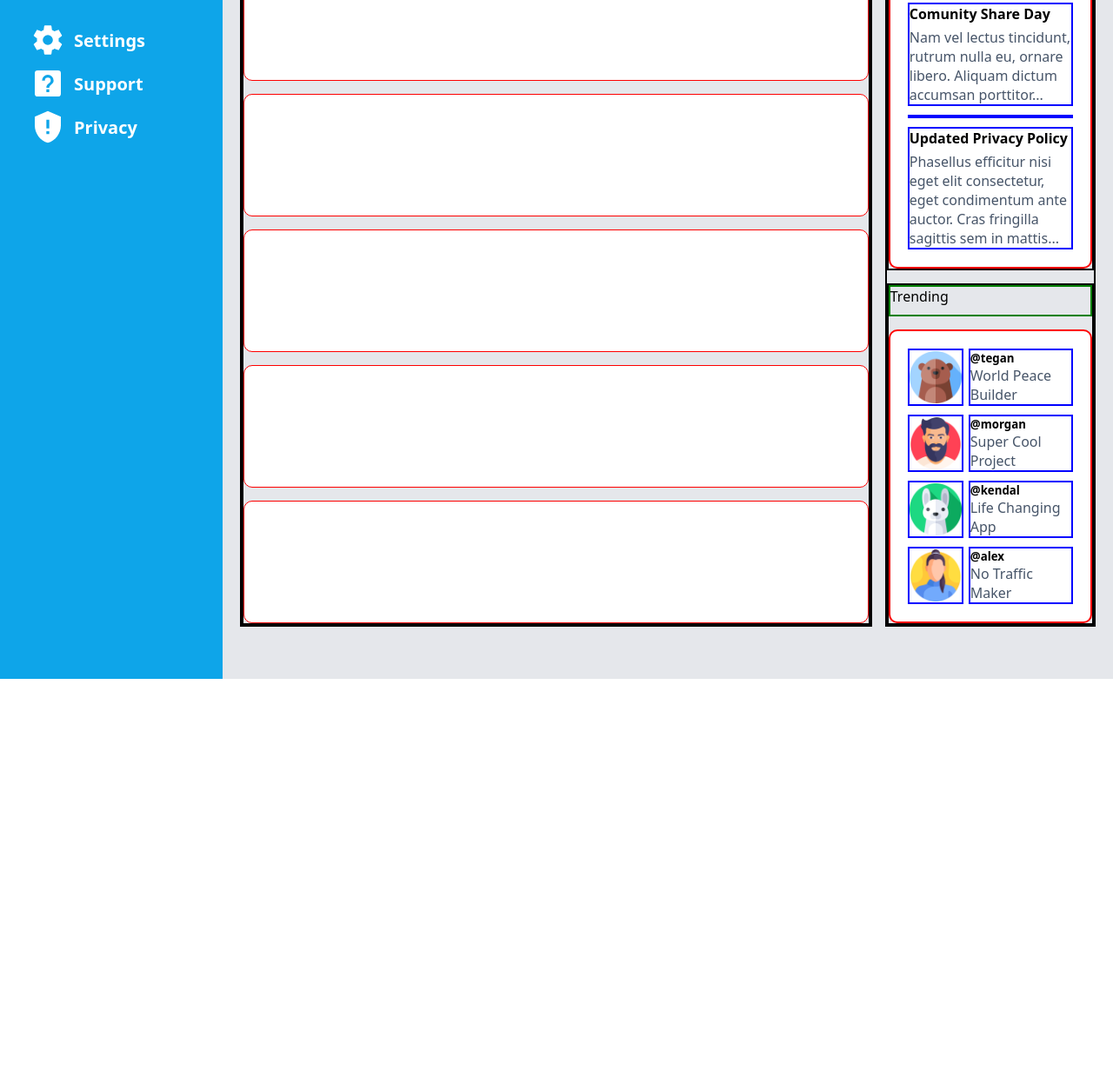
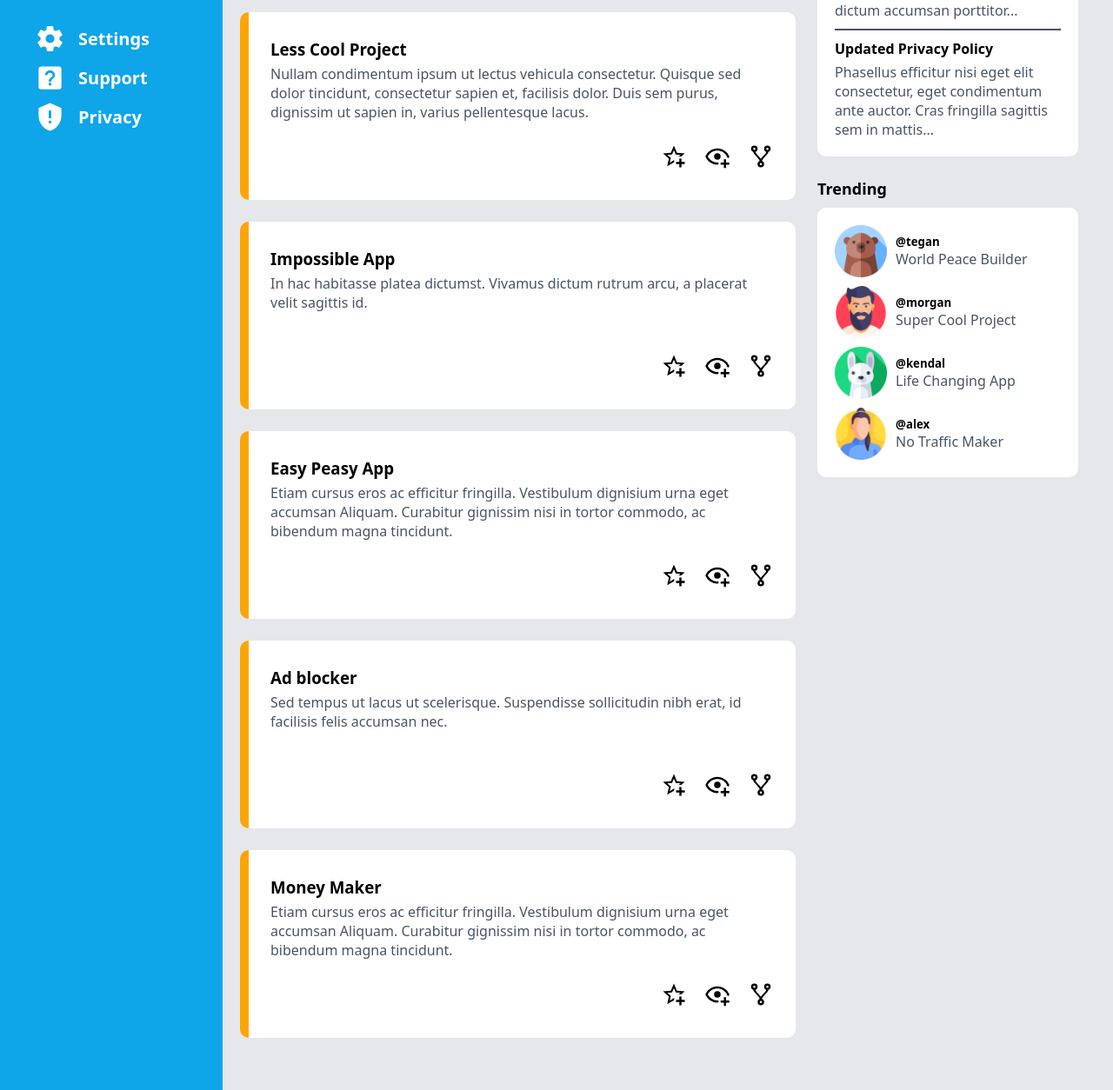
Before and after one commit to Kondorcom/odin_admin_dashboard, a plain HTML site: page index.html in a window 1280 px wide. Shown: the part 456-1710 px from the top of the page at 87% size. Before the commit the page ends 1237 px from the top, so only its background shows below. Drawn offline with Linux system fonts and the light colour scheme.

Commit message:
Ok for now

```diff
--- a/index.html
+++ b/index.html
@@ -126,19 +126,78 @@
                 <div class="main_content_title">Your Projects</div>
                 <div class="content_tabs">
                     <div>
+                        <div>
+                            <h3>Super Cool Project</h3>
+                            <p>Sed tempus ut lacus ut scelerisque. Suspendisse sollicitudin nibh erat, id facilisis felis accumsan nec.</p>
+                        </div>
+                        <div class="content_tab_grid">
+                            <div></div>
+                            <div><img src="svgs/star-plus-outline.svg" alt=""></div>
+                            <div><img src="svgs/eye-plus-outline.svg" alt=""></div>
+                            <div><img src="svgs/source-fork.svg" alt=""></div>
+                        </div>
 
                     </div>
                     <div>
+                        <div>
+                            <h3>Less Cool Project</h3>
+                            <p>Nullam condimentum ipsum ut lectus vehicula consectetur. Quisque sed dolor tincidunt, consectetur sapien et, facilisis dolor. Duis sem purus, dignissim ut sapien in, varius pellentesque lacus.</p>
+                        </div>
+                        <div class="content_tab_grid">
+                            <div></div>
+                            <div><img src="svgs/star-plus-outline.svg" alt=""></div>
+                            <div><img src="svgs/eye-plus-outline.svg" alt=""></div>
+                            <div><img src="svgs/source-fork.svg" alt=""></div>
+                        </div>
                     </div>
                     <div>
+                        <div>
+                            <h3>Impossible App</h3>
+                            <p>In hac habitasse platea dictumst. Vivamus dictum rutrum arcu, a placerat velit sagittis id.</p>
+                        </div>
+                        <div class="content_tab_grid">
+                            <div></div>
+                            <div><img src="svgs/star-plus-outline.svg" alt=""></div>
+                            <div><img src="svgs/eye-plus-outline.svg" alt=""></div>
+                            <div><img src="svgs/source-fork.svg" alt=""></div>
+                        </div>
                     </div>
                     <div>
+                        <div>
+                            <h3>Easy Peasy App</h3>
+                            <p>Etiam cursus eros ac efficitur fringilla. Vestibulum dignisium urna eget accumsan Aliquam. Curabitur gignissim nisi in tortor commodo, ac bibendum magna tincidunt.</p>
+                        </div>
+                        <div class="content_tab_grid">
+                            <div></div>
+                            <div><img src="svgs/star-plus-outline.svg" alt=""></div>
+                            <div><img src="svgs/eye-plus-outline.svg" alt=""></div>
+                            <div><img src="svgs/source-fork.svg" alt=""></div>
+                        </div>
 
                     </div>
                     <div>
+                        <div>
+                            <h3>Ad blocker</h3>
+                            <p>Sed tempus ut lacus ut scelerisque. Suspendisse sollicitudin nibh erat, id facilisis felis accumsan nec.</p>
+                        </div>
+                        <div class="content_tab_grid">
+                            <div></div>
+                            <div><img src="svgs/star-plus-outline.svg" alt=""></div>
+                            <div><img src="svgs/eye-plus-outline.svg" alt=""></div>
+                            <div><img src="svgs/source-fork.svg" alt=""></div>
+                        </div>
                     </div>
                     <div>
-
+                        <div>
+                            <h3>Money Maker</h3>
+                            <p>Etiam cursus eros ac efficitur fringilla. Vestibulum dignisium urna eget accumsan Aliquam. Curabitur gignissim nisi in tortor commodo, ac bibendum magna tincidunt.</p>
+                        </div>
+                        <div class="content_tab_grid">
+                            <div></div>
+                            <div><img src="svgs/star-plus-outline.svg" alt=""></div>
+                            <div><img src="svgs/eye-plus-outline.svg" alt=""></div>
+                            <div><img src="svgs/source-fork.svg" alt=""></div>
+                        </div>
                     </div>
                 </div>
 
@@ -146,7 +205,7 @@
             </div>
             <div class="nav">
                 <div class="nav_top">
-                    <div class="announc">
+                    <div class="announc main_content_title">
                         Announcements
                     </div>
                     <div class="announc_content">
@@ -169,7 +228,7 @@
 
                 </div>
                 <div class="nav_bottom">
-                    <div class="trending">
+                    <div class="trending main_content_title">
                         Trending
                     </div>
                     <div class="trending_content">
--- a/styles.css
+++ b/styles.css
@@ -4,13 +4,9 @@ body, html {
     font-family: system-ui, -apple-system, BlinkMacSystemFont, 'Segoe UI', Roboto, Oxygen, Ubuntu, Cantarell, 'Open Sans', 'Helvetica Neue', sans-serif;
   }
   .container {
-    /* text-align: center; */
     height: 100%;
-    /* padding: 16px; */
     box-sizing: border-box;
     display: grid;
-    /* gap: 15px; */
-    /* grid-template: 1fr 3fr 1fr / 1fr 5fr; */
     grid-template: 1fr 5fr / 1fr 4fr;
   }
   .container > div{
@@ -28,35 +24,27 @@ body, html {
   .header_first{
     /* border: 2px solid blue; */
     display: grid;
-    /* grid-template-columns: 1fr 15fr 1fr 1fr 3fr; */
-    grid-template-columns: minmax(20px, 30px) 15fr minmax(20px, 30px) minmax(45px, 55px) 3fr;
+    grid-template-columns: minmax(20px, 30px) 20fr minmax(20px, 30px) minmax(45px, 55px) 2fr;
     grid-template-rows: minmax(30px, 55px);
     gap: 20px;
-    /* align-items: center; */
     align-self: center;
-    /* justify-items: start; */
 
   }
   .header_first > div{
     /* border: 2px solid black; */
     display: flex;
-    /* align-items: center; */
-
   }
   .search_bar{
     display: flex;
     align-items: center;
   }
-  /* .search_bar{
-    border-radius: 5px;
 
-  } */
   .header_first input[type=text] {
     background-color: #e5e7eb;
     border: none;
     border-radius: 12px;
     height: 25px;
-    width: 90%;
+    width: 80%;
   }
   .header_first_user{
     font-size: 20px;
@@ -72,18 +60,13 @@ body, html {
   .header_second{
     /* border: 2px solid brown; */
     display: grid;
-    /* grid-template-columns: 2fr 10fr 1fr 1fr 3fr; */
-    /* grid-template-columns: minmax(50px, 75px) minmax(200px, 6fr) 1fr 1fr 1fr ; */
-    grid-template-columns: minmax(60px, 75px) minmax(200px, 6fr) repeat(3, 100px);
-    grid-template-rows: minmax(30px, 75px);
+    grid-template-columns: minmax(60px, 75px) 1fr repeat(3, 100px);
     gap: 15px;
-    align-self: center;
-    /* align-items: center; */
+
   }
   .header_second > div{
     /* border: 2px solid black; */
     display: flex;
-
   }
 
   .header_welcome{
@@ -97,7 +80,6 @@ body, html {
   }
   .header_welcome_user{
     font-size: 22px;
-
   }
   .buttons{
     display: flex;
@@ -108,10 +90,7 @@ body, html {
     border: none;
     background-color: #0ea5e9;
     border-radius: 25px;
-
     padding: 10px 30px 10px 30px;
-    /* padding: 10% 30% 10% 30%; */
-    /* max-width: 100%; */
     font-weight: bold;
     color: white;
   }
@@ -120,7 +99,6 @@ body, html {
     transition: 0.3s;
     opacity: 0.9;
     }
-
 
   .sidebar{
     grid-row: 1 / 3;
@@ -134,7 +112,6 @@ body, html {
   }
   .sidebar > div{
     /* border: 1px solid black; */
-
   }
   .sidebar_top{
     display: grid;
@@ -145,16 +122,13 @@ body, html {
     /* border: 1px solid black; */
     display: flex;
     align-items: center;
-
   }
   .sidebar_bottom{
     display: grid;
-    grid-template-columns: minmax(30px, 40px) 3fr;
-    /* grid-template-rows: repeat(12, 1fr); */
-    grid-template-rows: repeat(auto-fit, minmax(30px, 40px));
+    grid-template-columns: minmax(25px, 35px) 3fr;
+    grid-template-rows: repeat(auto-fit, minmax(25px, 35px));
     gap: 10px;
-    padding-left: 15px;
-
+    padding-left: 20px; /*center bottom part of sidebar*/
   }
   .sidebar_bottom > div{         /*maybe change some gaps*/
     /* border: 1px solid black; */
@@ -177,107 +151,101 @@ body, html {
   a{
     text-decoration: none;
     color: white;
+    padding-left: 5px;
   }
- /* img{
-    height: fit-content;
 
-    width: 100%;
-    height: 100%;
-    display: block;
-    object-fit: cover;
-  }  */
   .dashboard_icon{
-    /* height:fit-content; */
-    /* object-fit: cover;
-    width: 100%;
-    max-height: 100%; */
   filter: invert(100%);
   }
 
   .main{
     background-color: #e5e7eb;
     display: grid;
-    grid-template-columns: 3fr 1fr;
-    padding: 30px 20px 60px 20px;
-    gap: 15px;
+    /* grid-template-columns: 3fr 1fr;   */
+    grid-template-columns: 3fr minmax(200px, 300px);
+    padding: 30px 40px 60px 20px;
+    gap: 25px;
   }
   .content{
-    border: 2px solid black;
+    /* border: 2px solid black; */
     display: grid;
-    /* grid-template-columns: repeat(2, minmax(200px, 1fr)); */
-    /* grid-template-columns: repeat( auto-fit, minmax(250px, 1fr) );
-    grid-template-rows: auto repeat(3, 4fr); */
     grid-template-rows: auto 1fr;
-    gap: 15px;
+    /* gap: 5px; */
   }
   .main_content_title{
-    /* grid-column: 1 / 3; */
     text-align: left;
     padding-bottom: 10px;
-    border: 2px solid green;
-    /* font-weight: bold; */
+    /* border: 2px solid green; */
     font-size: 18px;
+    font-weight: bold;
   }
   .content > div{
-    border: 2px solid black;
+    /* border: 2px solid black; */
   }
   .content_tabs{
     display: grid;
     grid-template-columns: repeat( auto-fill, minmax(450px, 1fr) );
-    /* grid-template-rows: repeat(); */
-    gap: 15px;
+    /* grid-template-rows: repeat(3, min-content); */
+    /* grid-template-rows: repeat(auto-fit, minmax(250px, )); */
+    grid-template-rows: repeat(6, minmax(150px,1fr ));
+    gap: 25px;
   }
   .content_tabs > div{
-    border: 1px solid red;
+    /* border: 1px solid red; */
     background-color: white;
     border-radius: 10px;
+    border-left: 10px solid orange;
+    padding: 30px 25px 30px 25px;
+    display: flex;
+    flex-direction: column;
+    justify-content: space-between;
+  }
+  .content_tab_grid{
+    display: grid;
+    grid-template-columns: 3fr repeat(3, minmax(20px, 30px));
+    gap: 20px;
+    padding-top: 25px;
+
+  }
+  .content_tab_grid > div{
+    /* border: 1px solid blue; */
   }
   .nav{
-    border: 2px solid black;
+    /* border: 2px solid black; */
     display: grid;
-    /* grid-template-rows: repeat(2, minmax(200px, 1fr)); */
     grid-template-rows: min-content min-content;
-
-    gap: 15px;
+    /* gap: 15px; */
   }
   .nav > div{
-    border: 2px solid black;
+    /* border: 2px solid black; */
   }
   .nav_top, .nav_bottom{
     display: grid;
-    gap: 15px;
+    /* gap: 15px; */
     grid-template-rows: auto repeat(1, 2fr);
+  }
+  .nav_bottom{
+    padding-top: 25px;
   }
   .announc, .trending{
     text-align: left;
     padding-bottom: 10px;
-    border: 2px solid green;
+    /* border: 2px solid green; */
   }
   .announc_content, .trending_content{
-    border: 2px solid red;
+    /* border: 2px solid red; */
     display: grid;
-    /* grid-template-rows: repeat(4, minmax(20px, 1fr)); */
-    /* grid-template-rows: repeat(auto-fit, minmax(40px, 1fr)); */
-    /* grid-template-rows: minmax(40px, 1fr); */
     padding: 20px;
-    /* border
-    -bottom: 2px #cbd5e1; */
     background-color: white;
     border-radius: 10px;
     gap: 10px;
   }
-
-
-
   h4{
     margin: 0;
     padding-bottom: 5px;
   }
   .trending_content{
-    /* grid-template-columns: 1fr 3fr; */
-    /* grid-template-columns: minmax(30px, 80px) minmax(120px, 240px); */
     grid-template-columns: minmax(30px, 60px) 3fr;
-    /* grid-template-rows: repeat(4, minmax(20px, 1fr)); */
     gap: 10px;
   }
   .trending_img{
@@ -286,17 +254,12 @@ body, html {
     object-fit: contain;
   }
   .announc_content > div, .trending_content > div{
-    border: 2px solid blue;
-   /* box-shadow: 0px 0px 10px #1e293b;
-    clip-path: inset(0px 0px -15px 0px); */
-
+    /* border: 2px solid blue; */
   }
   .line{
-    /* width: 100px; height: 1px; border: solid 1px black; */
     border-bottom: 2px solid #475569 ;;
   }
   p{
-    /* margin: 5px 0px 5px 0px; */
     color:#475569 ;
     margin: 0;
   }
@@ -306,6 +269,9 @@ body, html {
   .trending_user{
     display: flex;
     flex-direction: column;
-    /* align-items: center; */
     justify-content: center;
   }
+  h3{
+    margin: 0;
+    padding-bottom: 5px;
+  }
```
Also changed, not shown: svgs/eye-plus-outline.svg (added), svgs/source-fork.svg (added), svgs/star-plus-outline.svg (added).
